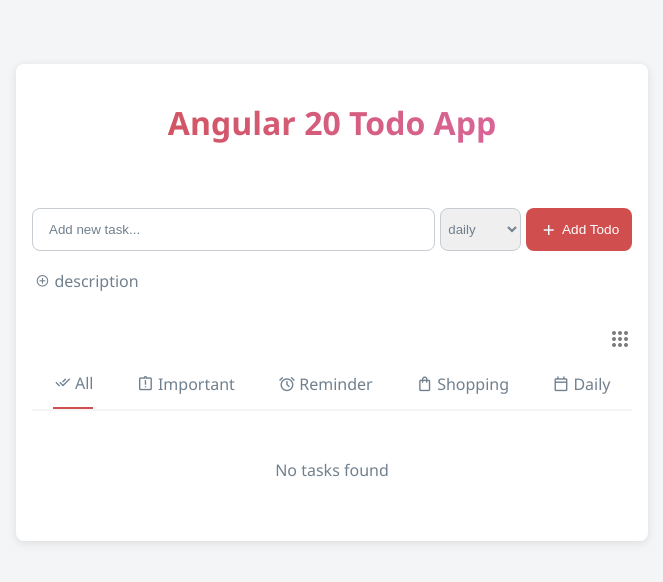
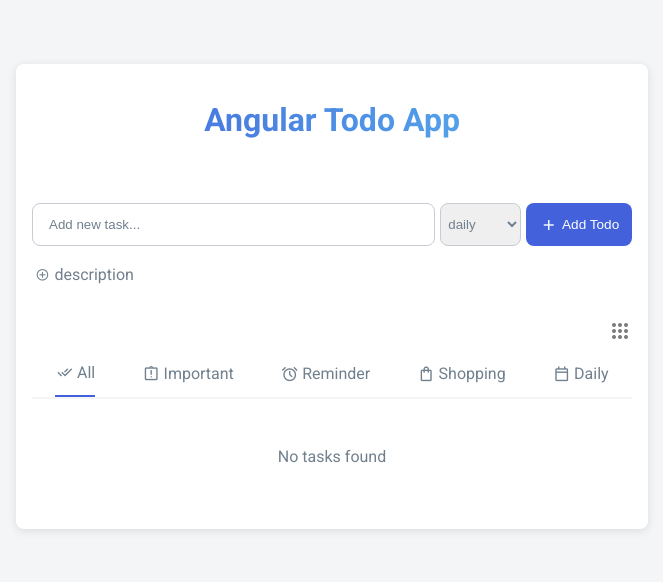
Before and after one commit to Amir-username/angular-todo-app, an Angular app: page / in a window 1280 px wide. Shown: the top 582 px of the page, without its empty margins (308-971 px from the left). Built offline with nearby package versions, Linux system fonts and the light colour scheme.

Commit message:
update font family and primary color

```diff
--- a/src/app/app.css
+++ b/src/app/app.css
@@ -8,9 +8,10 @@
   box-shadow: 0 2px 10px rgba(0, 0, 0, 0.1);
 }
 h1 {
+  font-family: "Roboto", sans-serif;
   text-align: center;
   margin-bottom: 4rem;
-  background: linear-gradient(to right, var(--color-primary), hsl(325, 60%, 64%));
+  background: linear-gradient(to right, var(--color-primary), hsl(201, 81%, 64%));
   -webkit-text-fill-color: transparent;
   -webkit-background-clip: text;
 }
--- a/src/app/app.html
+++ b/src/app/app.html
@@ -7,7 +7,7 @@
   />
   }
   <div class="container">
-    <h1>Angular 20 Todo App</h1>
+    <h1>Angular Todo App</h1>
     <todo-form (loadTodos)="loadTodos()" />
     <div
       (click)="view.set(view() === 'grid' ? 'list' : 'grid')"
--- a/src/index.html
+++ b/src/index.html
@@ -2,7 +2,7 @@
 <html lang="en">
   <head>
     <meta charset="utf-8" />
-    <title>Project</title>
+    <title>Todo App</title>
     <base href="/" />
     <meta name="viewport" content="width=device-width, initial-scale=1" />
     <link rel="icon" type="image/x-icon" href="favicon.ico" />
@@ -10,6 +10,8 @@
       rel="stylesheet"
       href="https://fonts.googleapis.com/css2?family=Material+Symbols+Outlined:opsz,wght,FILL,GRAD@24,400,0,0"
     />
+    <link rel="preconnect" href="https://fonts.googleapis.com" />
+    <link rel="preconnect" href="https://fonts.gstatic.com" crossorigin />
   </head>
   <body>
     <todo-app></todo-app>
--- a/src/styles.css
+++ b/src/styles.css
@@ -1,11 +1,18 @@
 @import "@angular/cdk/overlay-prebuilt.css";
+@import url("https://fonts.googleapis.com/css2?family=Roboto:ital,wght@0,100..900;1,100..900&display=swap");
+
+.roboto {
+  font-family: "Roboto", sans-serif;
+  font-optical-sizing: auto;
+  font-style: normal;
+  font-variation-settings: "wdth" 100;
+}
 
 :root {
   box-sizing: border-box;
   /* Base color palette */
-  --color-primary: hsl(0, 58%, 56%);
-  --color-primary-light: hsl(0, 58%, 60%);
-  --color-secondary: hsl(145, 63%, 49%);
+  --color-primary: hsl(228, 68%, 56%);
+  --color-primary-light: hsl(228, 68%, 60%);
   --color-accent: hsl(6, 78%, 57%);
 
   /* Neutral shades */
@@ -26,7 +33,7 @@
 }
 
 body {
-  font-family: "Segoe UI", Tahoma, Geneva, Verdana, sans-serif;
+  font-family: "Roboto", sans-serif;
   background: var(--color-bg);
   margin: 0;
   padding: 0;
@@ -45,7 +52,6 @@
   align-items: center;
 }
 
-
 .button-text {
   color: var(--color-bg-container);
 }
```
